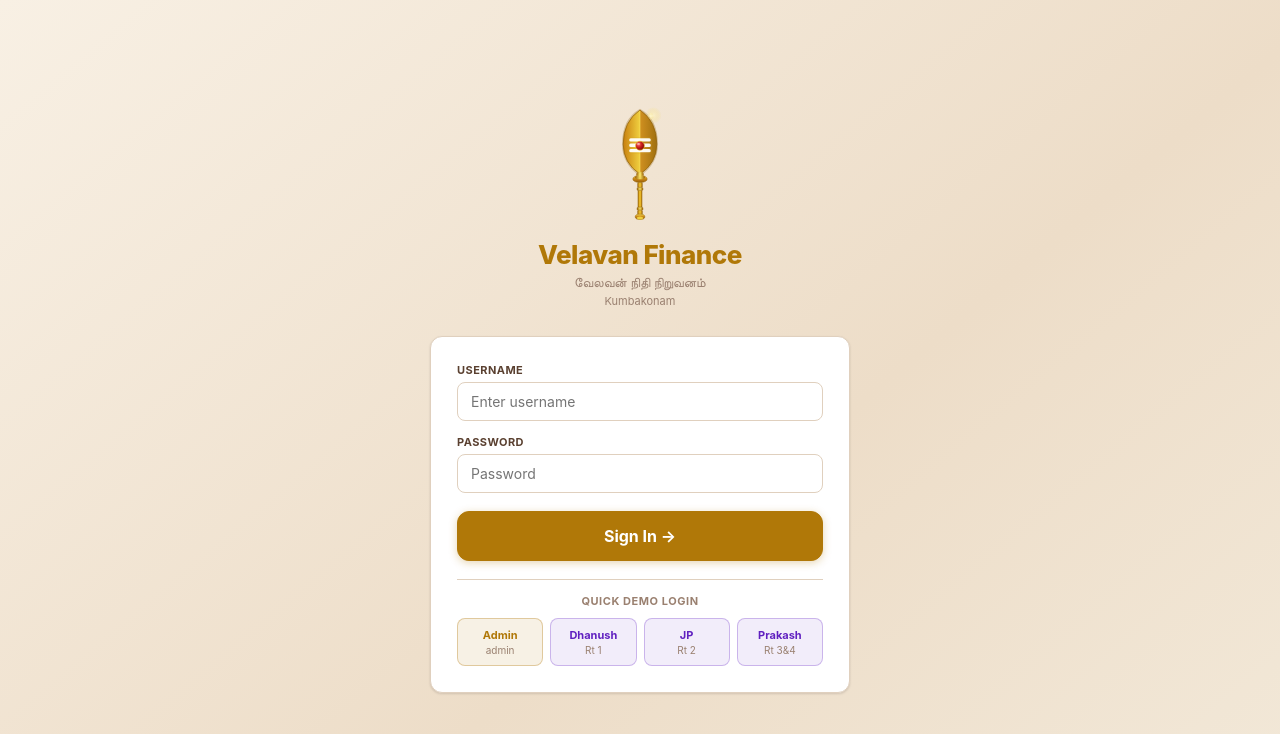
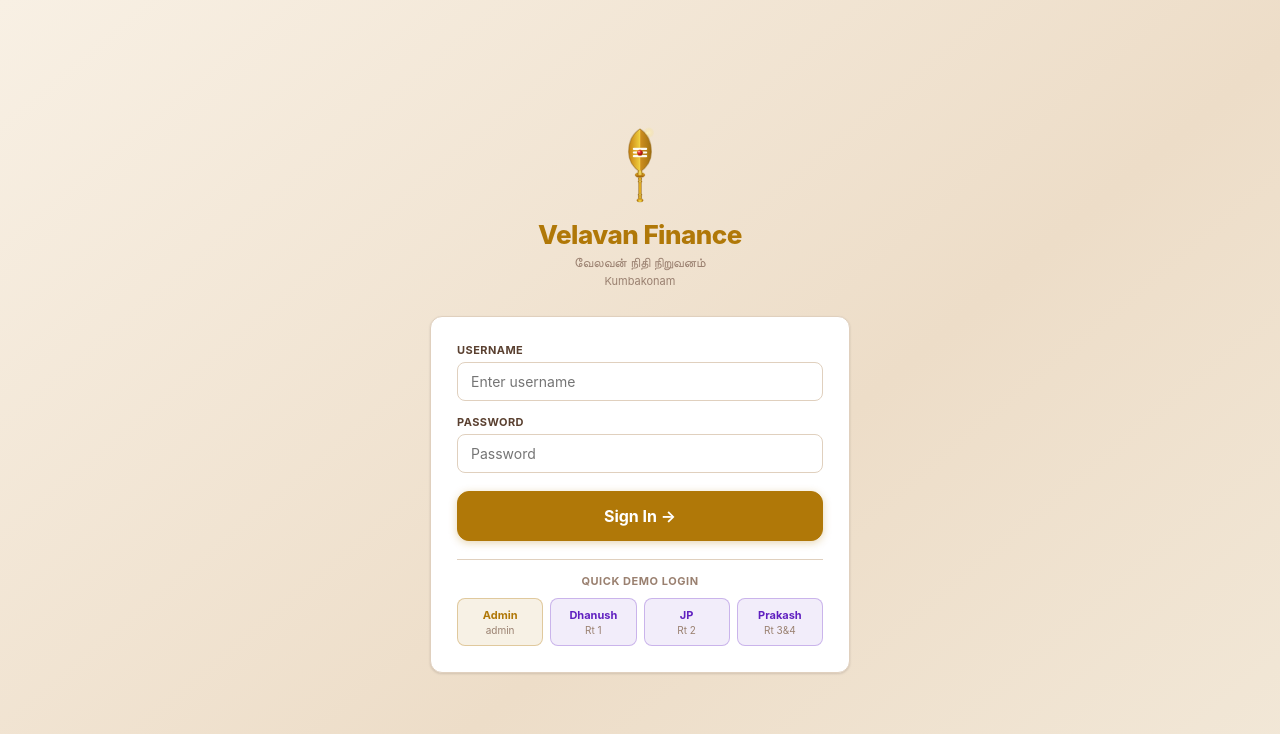
Before and after one commit to yogesha2b/velavan-finance, a plain HTML site: page index.html in a window 1280 px wide. Drawn offline with Linux system fonts and the light colour scheme.

Commit message:
Update index.html

```diff
--- a/index.html
+++ b/index.html
@@ -227,7 +227,7 @@ tr:hover td{background:var(--bg3);}
     <div style="text-align:center;margin-bottom:28px">
       <!-- BIG VEL LOGO -->
       <div style="display:inline-flex;flex-direction:column;align-items:center;gap:12px">
-        <svg viewBox="0 0 100 200" width="72" height="120" xmlns="http://www.w3.org/2000/svg">
+        <svg viewBox="0 0 100 200" width="58" height="80" xmlns="http://www.w3.org/2000/svg">
           <defs>
             <linearGradient id="lv" x1="0" y1="0" x2="0" y2="1"><stop offset="0%" stop-color="#f8e060"/><stop offset="40%" stop-color="#d09018"/><stop offset="75%" stop-color="#b07010"/><stop offset="100%" stop-color="#906008"/></linearGradient>
             <linearGradient id="lbl" x1="0" y1="0" x2="1" y2="0"><stop offset="0%" stop-color="#c88010"/><stop offset="100%" stop-color="#f0d040"/></linearGradient>
```
